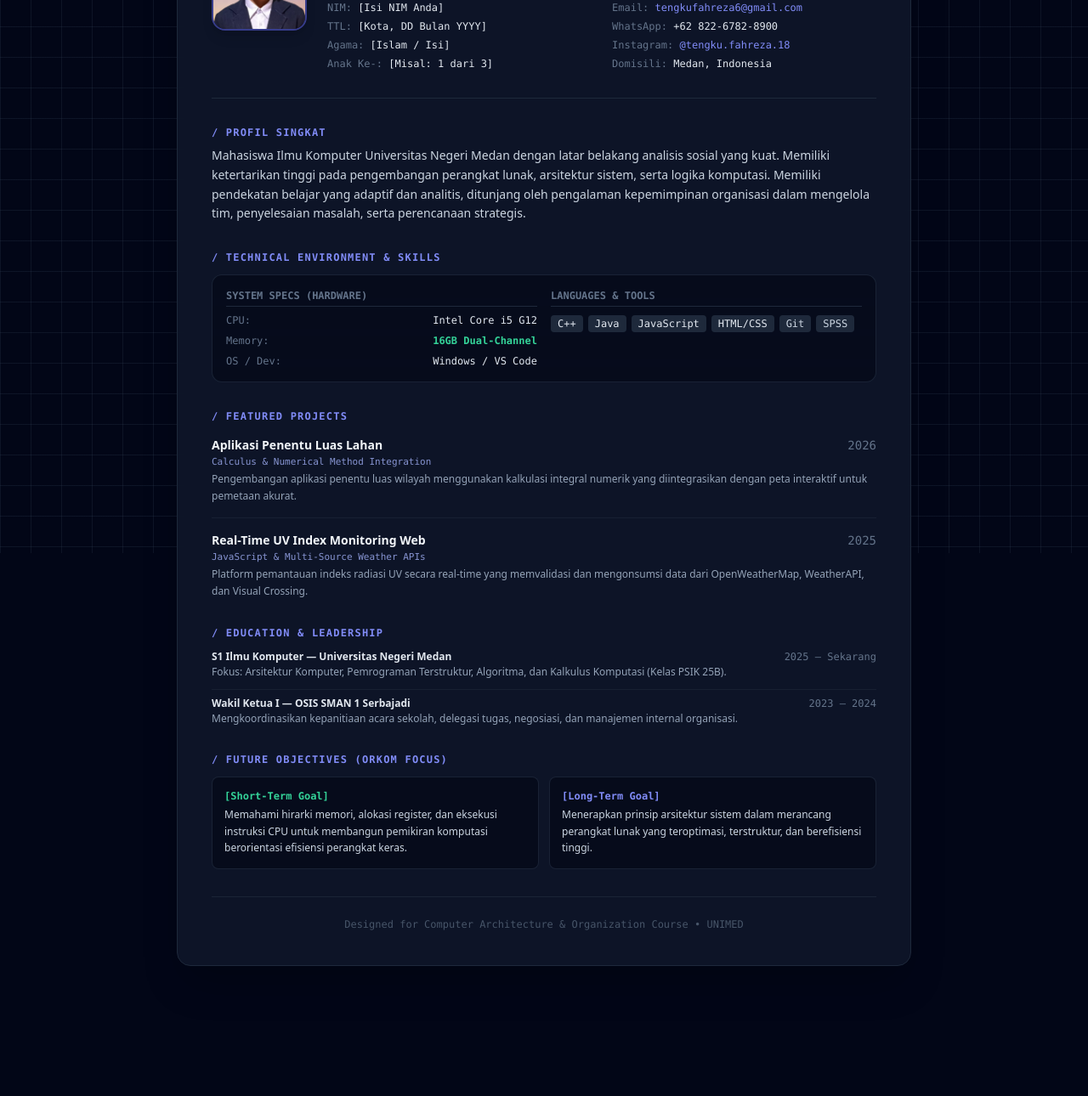
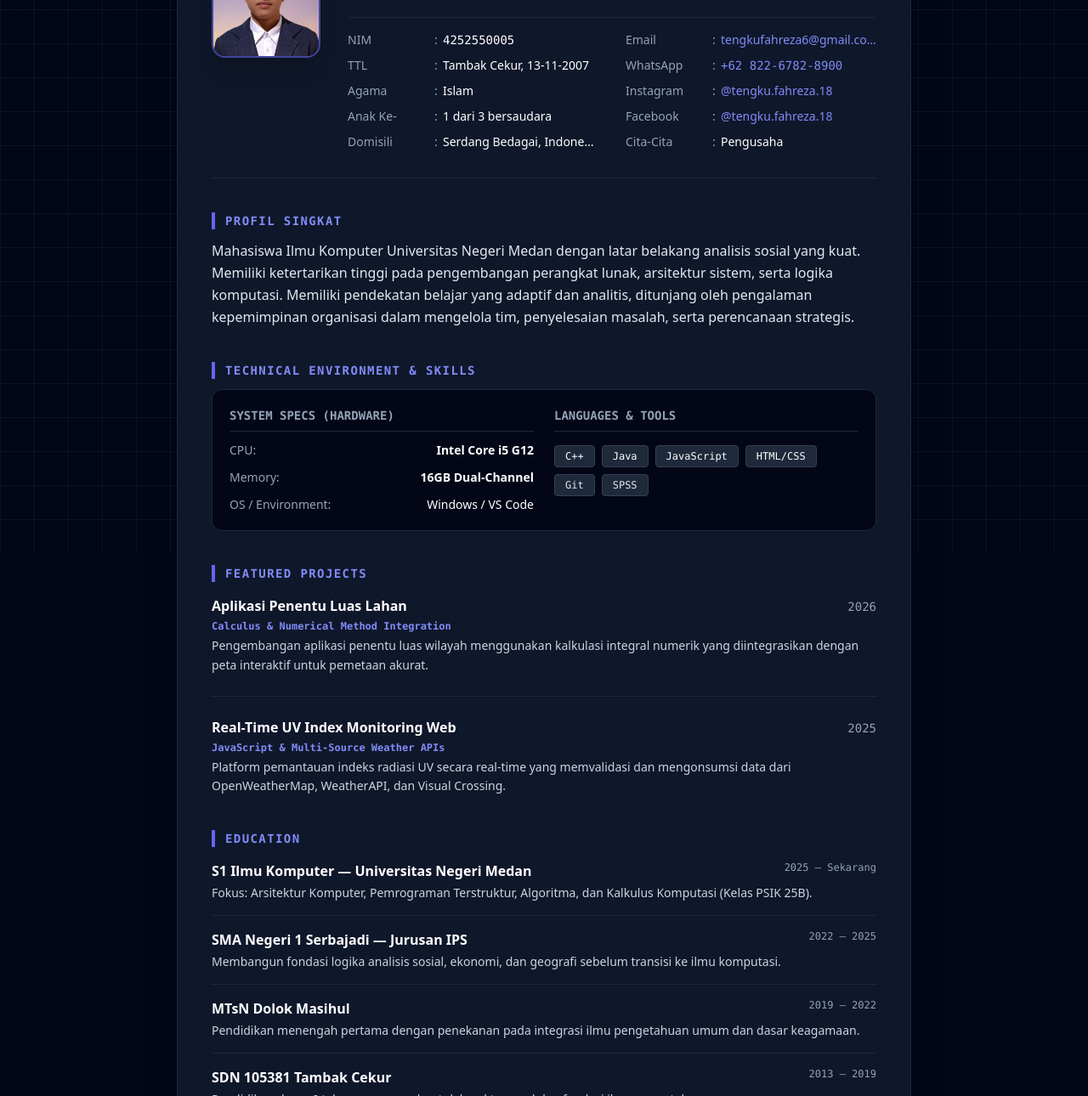
Before and after one commit to tengkufahreza6-dev/Biodata, a plain HTML site: page index.html in a window 1280 px wide. Shown: the part 149-1439 px from the top of the page at 85% size. Before the commit the page ends 1318 px from the top, so only its background shows below. Drawn offline with nearby package versions, Linux system fonts and the light colour scheme.

Commit message:
Add files via upload

```diff
--- a/index.html
+++ b/index.html
@@ -7,84 +7,137 @@
   <script src="https://cdn.tailwindcss.com"></script>
   <style>
     /* SCROLLBAR GELAP */
-    ::-webkit-scrollbar { width: 8px; }
+    ::-webkit-scrollbar { width: 10px; }
     ::-webkit-scrollbar-track { background: #020617; }
-    ::-webkit-scrollbar-thumb { background: #1e293b; border-radius: 4px; border: 1px solid #334155; }
+    ::-webkit-scrollbar-thumb { background: #334155; border-radius: 5px; }
     ::-webkit-scrollbar-thumb:hover { background: #4f46e5; }
-    * { scrollbar-width: thin; scrollbar-color: #1e293b #020617; }
+    * { scrollbar-width: thin; scrollbar-color: #334155 #020617; }
 
     /* BACKGROUND GRID PATTERN */
     .bg-grid-pattern {
-      background-size: 36px 36px;
+      background-size: 40px 40px;
       background-image:
-        linear-gradient(to right, rgba(51, 65, 85, 0.25) 1px, transparent 1px),
-        linear-gradient(to bottom, rgba(51, 65, 85, 0.25) 1px, transparent 1px);
+        linear-gradient(to right, rgba(51, 65, 85, 0.2) 1px, transparent 1px),
+        linear-gradient(to bottom, rgba(51, 65, 85, 0.2) 1px, transparent 1px);
     }
   </style>
 </head>
-<body class="bg-slate-950 text-slate-300 font-sans antialiased selection:bg-indigo-500 selection:text-white min-h-screen py-8 relative">
+<body class="bg-slate-950 text-slate-200 font-sans antialiased selection:bg-indigo-500 selection:text-white min-h-screen py-8 md:py-12 relative">
 
   <!-- OVERLAY BACKGROUND -->
   <div class="fixed inset-0 pointer-events-none z-0 bg-grid-pattern"></div>
 
   <!-- SINGLE MAIN CONTAINER -->
   <main class="max-w-4xl mx-auto px-4 relative z-10">
-    <div class="bg-slate-900/90 border border-slate-800 rounded-2xl p-6 sm:p-10 backdrop-blur-md shadow-2xl space-y-8">
+    <div class="bg-slate-900 border border-slate-800 rounded-2xl p-6 sm:p-10 shadow-2xl space-y-10">
 
       <!-- 1. HEADER & IDENTITAS UTAMA -->
-      <section class="flex flex-col sm:flex-row items-center sm:items-start gap-6 border-b border-slate-800 pb-8">
-        <img src="gambar-profil-fahreza.jpg" alt="Foto T. Fahreza" class="w-28 h-28 rounded-2xl border-2 border-indigo-500/50 object-cover shadow-lg flex-shrink-0" onerror="this.onerror=null; this.src='https://placehold.co/150x150/1e293b/e2e8f0?text=TF'">
+      <section class="flex flex-col md:flex-row items-center md:items-start gap-8 border-b border-slate-800 pb-8">
+        <img src="gambar-profil-fahreza.jpg" alt="Foto T. Fahreza" class="w-32 h-32 rounded-2xl border-2 border-indigo-500/60 object-cover shadow-xl flex-shrink-0" onerror="this.onerror=null; this.src='https://placehold.co/150x150/1e293b/e2e8f0?text=TF'">
 
-        <div class="space-y-2 text-center sm:text-left w-full">
-          <div class="flex flex-col sm:flex-row justify-between items-center sm:items-start">
+        <div class="space-y-4 text-center md:text-left w-full">
+          <div class="flex flex-col md:flex-row justify-between items-center md:items-start gap-2">
             <div>
-              <h1 class="text-3xl font-bold text-white tracking-tight">T. Fahreza</h1>
-              <p class="text-xs font-mono text-indigo-400 mt-1 font-semibold uppercase">Mahasiswa Ilmu Komputer — PSIK 25B</p>
+              <h1 class="text-3xl sm:text-4xl font-extrabold text-white tracking-tight">T. Fahreza</h1>
+              <p class="text-sm font-mono text-indigo-400 font-bold uppercase mt-1">Mahasiswa Ilmu Komputer — PSIK 25B</p>
             </div>
-            <span class="text-xs font-mono text-slate-500 mt-2 sm:mt-0">UNIMED</span>
+            <span class="text-sm font-mono text-slate-400 bg-slate-800/80 px-3 py-1 rounded border border-slate-700">Universitas Negeri Medan</span>
           </div>
 
-          <!-- DATA PRIBADI (TABEL RIGID) -->
-          <div class="grid grid-cols-1 sm:grid-cols-2 gap-x-6 gap-y-1.5 text-xs font-mono text-slate-400 pt-3 border-t border-slate-800/60">
-            <div><span class="text-slate-500">NIM:</span> <span class="text-slate-200">[Isi NIM Anda]</span></div>
-            <div><span class="text-slate-500">Email:</span> <a href="mailto:tengkufahreza6@gmail.com" class="text-indigo-400 hover:underline">tengkufahreza6@gmail.com</a></div>
-            <div><span class="text-slate-500">TTL:</span> <span class="text-slate-200">[Kota, DD Bulan YYYY]</span></div>
-            <div><span class="text-slate-500">WhatsApp:</span> <span class="text-slate-200">+62 822-6782-8900</span></div>
-            <div><span class="text-slate-500">Agama:</span> <span class="text-slate-200">[Islam / Isi]</span></div>
-            <div><span class="text-slate-500">Instagram:</span> <a href="https://www.instagram.com/tengku.fahreza.18" target="_blank" class="text-indigo-400 hover:underline">@tengku.fahreza.18</a></div>
-            <div><span class="text-slate-500">Anak Ke-:</span> <span class="text-slate-200">[Misal: 1 dari 3]</span></div>
-            <div><span class="text-slate-500">Domisili:</span> <span class="text-slate-200">Medan, Indonesia</span></div>
+          <!-- TABEL IDENTITAS PRIBADI (TITIK DUA PRESISI) -->
+          <div class="grid grid-cols-1 sm:grid-cols-2 gap-x-8 gap-y-2.5 text-sm pt-4 border-t border-slate-800">
+
+            <div class="flex items-center">
+              <span class="text-slate-400 font-medium w-24 flex-shrink-0">NIM</span>
+              <span class="text-slate-400 w-4 text-center flex-shrink-0">:</span>
+              <span class="text-white font-mono truncate">4252550005</span>
+            </div>
+
+            <div class="flex items-center">
+              <span class="text-slate-400 font-medium w-24 flex-shrink-0">Email</span>
+              <span class="text-slate-400 w-4 text-center flex-shrink-0">:</span>
+              <a href="mailto:tengkufahreza6@gmail.com" class="text-indigo-400 hover:underline truncate">tengkufahreza6@gmail.com</a>
+            </div>
+
+            <div class="flex items-center">
+              <span class="text-slate-400 font-medium w-24 flex-shrink-0">TTL</span>
+              <span class="text-slate-400 w-4 text-center flex-shrink-0">:</span>
+              <span class="text-white truncate">Tambak Cekur, 13-11-2007</span>
+            </div>
+
+            <div class="flex items-center">
+              <span class="text-slate-400 font-medium w-24 flex-shrink-0">WhatsApp</span>
+              <span class="text-slate-400 w-4 text-center flex-shrink-0">:</span>
+              <a href="https://wa.me/6282267828900" target="_blank" class="text-indigo-400 hover:underline font-mono truncate">+62 822-6782-8900</a>
+            </div>
+
+            <div class="flex items-center">
+              <span class="text-slate-400 font-medium w-24 flex-shrink-0">Agama</span>
+              <span class="text-slate-400 w-4 text-center flex-shrink-0">:</span>
+              <span class="text-white truncate">Islam</span>
+            </div>
+
+            <div class="flex items-center">
+              <span class="text-slate-400 font-medium w-24 flex-shrink-0">Instagram</span>
+              <span class="text-slate-400 w-4 text-center flex-shrink-0">:</span>
+              <a href="https://www.instagram.com/tengku.fahreza.18" target="_blank" class="text-indigo-400 hover:underline truncate">@tengku.fahreza.18</a>
+            </div>
+
+            <div class="flex items-center">
+              <span class="text-slate-400 font-medium w-24 flex-shrink-0">Anak Ke-</span>
+              <span class="text-slate-400 w-4 text-center flex-shrink-0">:</span>
+              <span class="text-white truncate">1 dari 3 bersaudara</span>
+            </div>
+
+            <div class="flex items-center">
+              <span class="text-slate-400 font-medium w-24 flex-shrink-0">Facebook</span>
+              <span class="text-slate-400 w-4 text-center flex-shrink-0">:</span>
+              <a href="https://www.facebook.com/tengkufahreza.18" target="_blank" class="text-indigo-400 hover:underline truncate">@tengku.fahreza.18</a>
+            </div>
+
+            <div class="flex items-center">
+              <span class="text-slate-400 font-medium w-24 flex-shrink-0">Domisili</span>
+              <span class="text-slate-400 w-4 text-center flex-shrink-0">:</span>
+              <span class="text-white truncate">Serdang Bedagai, Indonesia</span>
+            </div>
+
+            <div class="flex items-center">
+              <span class="text-slate-400 font-medium w-24 flex-shrink-0">Cita-Cita</span>
+              <span class="text-slate-400 w-4 text-center flex-shrink-0">:</span>
+              <span class="text-white truncate">Pengusaha</span>
+            </div>
+
           </div>
         </div>
       </section>
 
       <!-- 2. RINGKASAN PROFIL -->
-      <section class="space-y-2">
-        <h2 class="text-xs font-mono font-bold uppercase tracking-widest text-indigo-400">/ Profil Singkat</h2>
-        <p class="text-sm text-slate-300 leading-relaxed">
+      <section class="space-y-3">
+        <h2 class="text-sm font-mono font-bold uppercase tracking-widest text-indigo-400 border-l-4 border-indigo-500 pl-3">Profil Singkat</h2>
+        <p class="text-base text-slate-200 leading-relaxed">
           Mahasiswa Ilmu Komputer Universitas Negeri Medan dengan latar belakang analisis sosial yang kuat. Memiliki ketertarikan tinggi pada pengembangan perangkat lunak, arsitektur sistem, serta logika komputasi. Memiliki pendekatan belajar yang adaptif dan analitis, ditunjang oleh pengalaman kepemimpinan organisasi dalam mengelola tim, penyelesaian masalah, serta perencanaan strategis.
         </p>
       </section>
 
       <!-- 3. ENVIRONMENT KERJA & SKILLS (ORKOM CONTEXT) -->
       <section class="space-y-3">
-        <h2 class="text-xs font-mono font-bold uppercase tracking-widest text-indigo-400">/ Technical Environment & Skills</h2>
-        <div class="grid grid-cols-1 sm:grid-cols-2 gap-4 bg-slate-950/60 p-4 rounded-xl border border-slate-800/80 text-xs font-mono">
-          <div class="space-y-2">
-            <span class="text-slate-500 uppercase font-bold block border-b border-slate-800 pb-1">System Specs (Hardware)</span>
-            <div class="flex justify-between"><span class="text-slate-500">CPU:</span><span class="text-slate-200">Intel Core i5 G12</span></div>
-            <div class="flex justify-between"><span class="text-slate-500">Memory:</span><span class="text-emerald-400 font-semibold">16GB Dual-Channel</span></div>
-            <div class="flex justify-between"><span class="text-slate-500">OS / Dev:</span><span class="text-slate-200">Windows / VS Code</span></div>
+        <h2 class="text-sm font-mono font-bold uppercase tracking-widest text-indigo-400 border-l-4 border-indigo-500 pl-3">Technical Environment & Skills</h2>
+        <div class="grid grid-cols-1 md:grid-cols-2 gap-6 bg-slate-950 p-5 rounded-xl border border-slate-800 text-sm">
+          <div class="space-y-3">
+            <span class="text-slate-400 font-mono font-bold uppercase block border-b border-slate-800 pb-2">System Specs (Hardware)</span>
+            <div class="flex justify-between"><span class="text-slate-400">CPU:</span><span class="text-white font-semibold">Intel Core i5 G12</span></div>
+            <div class="flex justify-between"><span class="text-slate-400">Memory:</span><span class="text-white font-semibold">16GB Dual-Channel</span></div>
+            <div class="flex justify-between"><span class="text-slate-400">OS / Environment:</span><span class="text-white">Windows / VS Code</span></div>
           </div>
-          <div class="space-y-2">
-            <span class="text-slate-500 uppercase font-bold block border-b border-slate-800 pb-1">Languages & Tools</span>
-            <div class="flex flex-wrap gap-1.5 pt-0.5">
-              <span class="px-2 py-0.5 bg-slate-800 text-slate-200 rounded">C++</span>
-              <span class="px-2 py-0.5 bg-slate-800 text-slate-200 rounded">Java</span>
-              <span class="px-2 py-0.5 bg-slate-800 text-slate-200 rounded">JavaScript</span>
-              <span class="px-2 py-0.5 bg-slate-800 text-slate-200 rounded">HTML/CSS</span>
-              <span class="px-2 py-0.5 bg-slate-800 text-slate-300 rounded">Git</span>
-              <span class="px-2 py-0.5 bg-slate-800 text-slate-300 rounded">SPSS</span>
+          <div class="space-y-3">
+            <span class="text-slate-400 font-mono font-bold uppercase block border-b border-slate-800 pb-2">Languages & Tools</span>
+            <div class="flex flex-wrap gap-2 pt-1">
+              <span class="px-3 py-1 bg-slate-800 text-white font-mono rounded border border-slate-700 text-xs">C++</span>
+              <span class="px-3 py-1 bg-slate-800 text-white font-mono rounded border border-slate-700 text-xs">Java</span>
+              <span class="px-3 py-1 bg-slate-800 text-white font-mono rounded border border-slate-700 text-xs">JavaScript</span>
+              <span class="px-3 py-1 bg-slate-800 text-white font-mono rounded border border-slate-700 text-xs">HTML/CSS</span>
+              <span class="px-3 py-1 bg-slate-800 text-slate-200 font-mono rounded border border-slate-700 text-xs">Git</span>
+              <span class="px-3 py-1 bg-slate-800 text-slate-200 font-mono rounded border border-slate-700 text-xs">SPSS</span>
             </div>
           </div>
         </div>
@@ -92,67 +145,93 @@
 
       <!-- 4. PORTOFOLIO PROYEK -->
       <section class="space-y-4">
-        <h2 class="text-xs font-mono font-bold uppercase tracking-widest text-indigo-400">/ Featured Projects</h2>
-        <div class="space-y-4 text-xs">
-          <div>
-            <div class="flex justify-between font-bold text-slate-100 text-sm">
-              <span>Aplikasi Penentu Luas Lahan</span>
-              <span class="font-mono text-slate-500 font-normal">2026</span>
+        <h2 class="text-sm font-mono font-bold uppercase tracking-widest text-indigo-400 border-l-4 border-indigo-500 pl-3">Featured Projects</h2>
+        <div class="space-y-6">
+          <div class="space-y-1">
+            <div class="flex justify-between items-baseline font-bold text-white text-base">
+              <h3>Aplikasi Penentu Luas Lahan</h3>
+              <span class="font-mono text-slate-400 text-sm font-normal">2026</span>
             </div>
-            <p class="text-indigo-300/80 font-mono text-[11px] my-0.5">Calculus & Numerical Method Integration</p>
-            <p class="text-slate-400 leading-relaxed">Pengembangan aplikasi penentu luas wilayah menggunakan kalkulasi integral numerik yang diintegrasikan dengan peta interaktif untuk pemetaan akurat.</p>
+            <p class="text-indigo-400 font-mono text-xs font-semibold">Calculus & Numerical Method Integration</p>
+            <p class="text-slate-300 text-sm leading-relaxed mt-1">Pengembangan aplikasi penentu luas wilayah menggunakan kalkulasi integral numerik yang diintegrasikan dengan peta interaktif untuk pemetaan akurat.</p>
           </div>
-          <hr class="border-slate-800/60">
-          <div>
-            <div class="flex justify-between font-bold text-slate-100 text-sm">
-              <span>Real-Time UV Index Monitoring Web</span>
-              <span class="font-mono text-slate-500 font-normal">2025</span>
+
+          <hr class="border-slate-800">
+
+          <div class="space-y-1">
+            <div class="flex justify-between items-baseline font-bold text-white text-base">
+              <h3>Real-Time UV Index Monitoring Web</h3>
+              <span class="font-mono text-slate-400 text-sm font-normal">2025</span>
             </div>
-            <p class="text-indigo-300/80 font-mono text-[11px] my-0.5">JavaScript & Multi-Source Weather APIs</p>
-            <p class="text-slate-400 leading-relaxed">Platform pemantauan indeks radiasi UV secara real-time yang memvalidasi dan mengonsumsi data dari OpenWeatherMap, WeatherAPI, dan Visual Crossing.</p>
+            <p class="text-indigo-400 font-mono text-xs font-semibold">JavaScript & Multi-Source Weather APIs</p>
+            <p class="text-slate-300 text-sm leading-relaxed mt-1">Platform pemantauan indeks radiasi UV secara real-time yang memvalidasi dan mengonsumsi data dari OpenWeatherMap, WeatherAPI, dan Visual Crossing.</p>
           </div>
         </div>
       </section>
 
-      <!-- 5. PENDIDIKAN & ORGANISASI -->
-      <section class="space-y-3">
-        <h2 class="text-xs font-mono font-bold uppercase tracking-widest text-indigo-400">/ Education & Leadership</h2>
-        <div class="space-y-3 text-xs">
-          <div>
-            <div class="flex justify-between font-bold text-slate-200">
+      <!-- 5. RIWAYAT PENDIDIKAN -->
+      <section class="space-y-4">
+        <h2 class="text-sm font-mono font-bold uppercase tracking-widest text-indigo-400 border-l-4 border-indigo-500 pl-3">Education</h2>
+
+        <div class="space-y-4 text-sm">
+          <div class="space-y-1">
+            <div class="flex justify-between font-bold text-white text-base">
               <span>S1 Ilmu Komputer — Universitas Negeri Medan</span>
-              <span class="font-mono font-normal text-slate-500">2025 — Sekarang</span>
+              <span class="font-mono font-normal text-slate-400 text-xs">2025 — Sekarang</span>
             </div>
-            <p class="text-slate-400 mt-0.5">Fokus: Arsitektur Komputer, Pemrograman Terstruktur, Algoritma, dan Kalkulus Komputasi (Kelas PSIK 25B).</p>
+            <p class="text-slate-300">Fokus: Arsitektur Komputer, Pemrograman Terstruktur, Algoritma, dan Kalkulus Komputasi (Kelas PSIK 25B).</p>
           </div>
-          <div class="pt-2 border-t border-slate-800/60">
-            <div class="flex justify-between font-bold text-slate-200">
-              <span>Wakil Ketua I — OSIS SMAN 1 Serbajadi</span>
-              <span class="font-mono font-normal text-slate-500">2023 — 2024</span>
+
+          <hr class="border-slate-800">
+
+          <div class="space-y-1">
+            <div class="flex justify-between font-bold text-white text-base">
+              <span>SMA Negeri 1 Serbajadi — Jurusan IPS</span>
+              <span class="font-mono font-normal text-slate-400 text-xs">2022 — 2025</span>
             </div>
-            <p class="text-slate-400 mt-0.5">Mengkoordinasikan kepanitiaan acara sekolah, delegasi tugas, negosiasi, dan manajemen internal organisasi.</p>
+            <p class="text-slate-300">Membangun fondasi logika analisis sosial, ekonomi, dan geografi sebelum transisi ke ilmu komputasi.</p>
+          </div>
+
+          <hr class="border-slate-800">
+
+          <div class="space-y-1">
+            <div class="flex justify-between font-bold text-white text-base">
+              <span>MTsN Dolok Masihul</span>
+              <span class="font-mono font-normal text-slate-400 text-xs">2019 — 2022</span>
+            </div>
+            <p class="text-slate-300">Pendidikan menengah pertama dengan penekanan pada integrasi ilmu pengetahuan umum dan dasar keagamaan.</p>
+          </div>
+
+          <hr class="border-slate-800">
+
+          <div class="space-y-1">
+            <div class="flex justify-between font-bold text-white text-base">
+              <span>SDN 105381 Tambak Cekur</span>
+              <span class="font-mono font-normal text-slate-400 text-xs">2013 — 2019</span>
+            </div>
+            <p class="text-slate-300">Pendidikan dasar 6 tahun yang membentuk karakter awal dan fondasi ilmu pengetahuan.</p>
           </div>
         </div>
       </section>
 
       <!-- 6. HARAPAN & TARGET PERKULIAHAN (ORKOM) -->
       <section class="space-y-3">
-        <h2 class="text-xs font-mono font-bold uppercase tracking-widest text-indigo-400">/ Future Objectives (Orkom Focus)</h2>
-        <div class="grid grid-cols-1 sm:grid-cols-2 gap-3 text-xs">
-          <div class="p-3.5 rounded-lg bg-slate-950/60 border border-slate-800/80">
-            <span class="text-emerald-400 font-mono font-bold block mb-1">[Short-Term Goal]</span>
+        <h2 class="text-sm font-mono font-bold uppercase tracking-widest text-indigo-400 border-l-4 border-indigo-500 pl-3">Future Objectives</h2>
+        <div class="grid grid-cols-1 md:grid-cols-2 gap-4 text-sm">
+          <div class="p-4 rounded-xl bg-slate-950 border border-slate-800 space-y-1">
+            <span class="text-emerald-400 font-mono font-bold block">[Short-Term Goal]</span>
             <p class="text-slate-300 leading-relaxed">Memahami hirarki memori, alokasi register, dan eksekusi instruksi CPU untuk membangun pemikiran komputasi berorientasi efisiensi perangkat keras.</p>
           </div>
-          <div class="p-3.5 rounded-lg bg-slate-950/60 border border-slate-800/80">
-            <span class="text-indigo-400 font-mono font-bold block mb-1">[Long-Term Goal]</span>
+          <div class="p-4 rounded-xl bg-slate-950 border border-slate-800 space-y-1">
+            <span class="text-indigo-400 font-mono font-bold block">[Long-Term Goal]</span>
             <p class="text-slate-300 leading-relaxed">Menerapkan prinsip arsitektur sistem dalam merancang perangkat lunak yang teroptimasi, terstruktur, dan berefisiensi tinggi.</p>
           </div>
         </div>
       </section>
 
       <!-- FOOTER -->
-      <footer class="text-center text-xs font-mono text-slate-600 border-t border-slate-800/80 pt-6">
-        <p>Designed for Computer Architecture & Organization Course • UNIMED</p>
+      <footer class="text-center text-xs font-mono text-slate-500 border-t border-slate-800 pt-6">
+        <p>Designed for Computer Architecture & Organization Course • Universitas Negeri Medan</p>
       </footer>
 
     </div>
```
